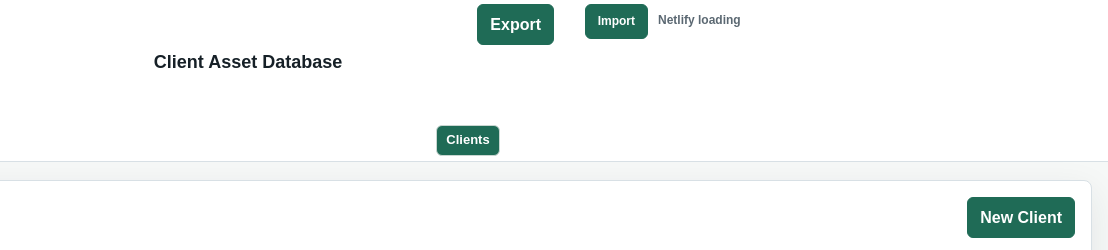
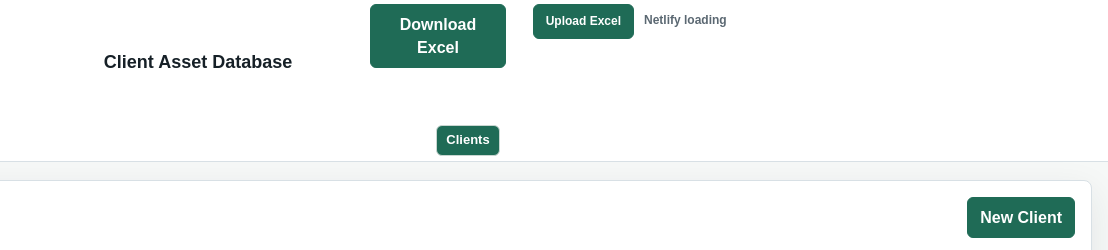
Before and after one commit to GreenacreApps/greenacre-client-database, a website: page index.html in a window 1280 px wide. Shown: the top 250 px of the page, 172-1280 px from the left. Drawn offline with Linux system fonts and the light colour scheme.

Commit message:
Add files via upload

```diff
--- a/index.html
+++ b/index.html
@@ -40,7 +40,7 @@ select {
 
 .app-header {
   display: grid;
-  grid-template-columns: 180px minmax(260px, 1fr) 620px;
+  grid-template-columns: 180px minmax(260px, 1fr) 720px;
   align-items: start;
   gap: 5px 18px;
   padding: 4px 18px 5px;
@@ -110,7 +110,7 @@ h2 {
 
 .app-header > .header-actions {
   display: grid;
-  grid-template-columns: 84px 84px 190px;
+  grid-template-columns: 136px 118px 190px;
   grid-template-areas:
     "export import status"
     "detail detail detail"
@@ -118,7 +118,7 @@ h2 {
   justify-items: end;
   align-items: start;
   align-content: start;
-  width: 620px;
+  width: 720px;
   min-height: 116px;
   gap: 8px 10px;
   overflow: visible;
@@ -1154,9 +1154,9 @@ tr:last-child td {
         <h1 class="app-title">Client Asset Database</h1>
       </div>
       <div class="header-actions">
-        <button id="exportBtn" class="admin-export-control" type="button" title="Export client asset database Excel workbook">Export</button>
-        <label class="file-btn admin-export-control" title="Import client asset database Excel workbook">
-          Import
+        <button id="exportBtn" class="admin-export-control" type="button" title="Download client asset database Excel workbook">Download Excel</button>
+        <label class="file-btn admin-export-control" title="Upload client asset database Excel workbook">
+          Upload Excel
           <input id="importInput" type="file" accept=".xlsx,.xls,application/vnd.openxmlformats-officedocument.spreadsheetml.sheet,application/vnd.ms-excel">
         </label>
         <span id="syncStatus" class="sync-status" aria-live="polite">Netlify loading</span>
@@ -1847,7 +1847,6 @@ tr:last-child td {
       </section>
     </main>
 
-    <script src="xlsx.full.min.js" onerror="this.onerror=null;this.src='https://cdn.jsdelivr.net/npm/xlsx@0.18.5/dist/xlsx.full.min.js';"></script>
-    <script src="app.js"></script>
+    <script defer src="app.js"></script>
   </body>
 </html>
```
